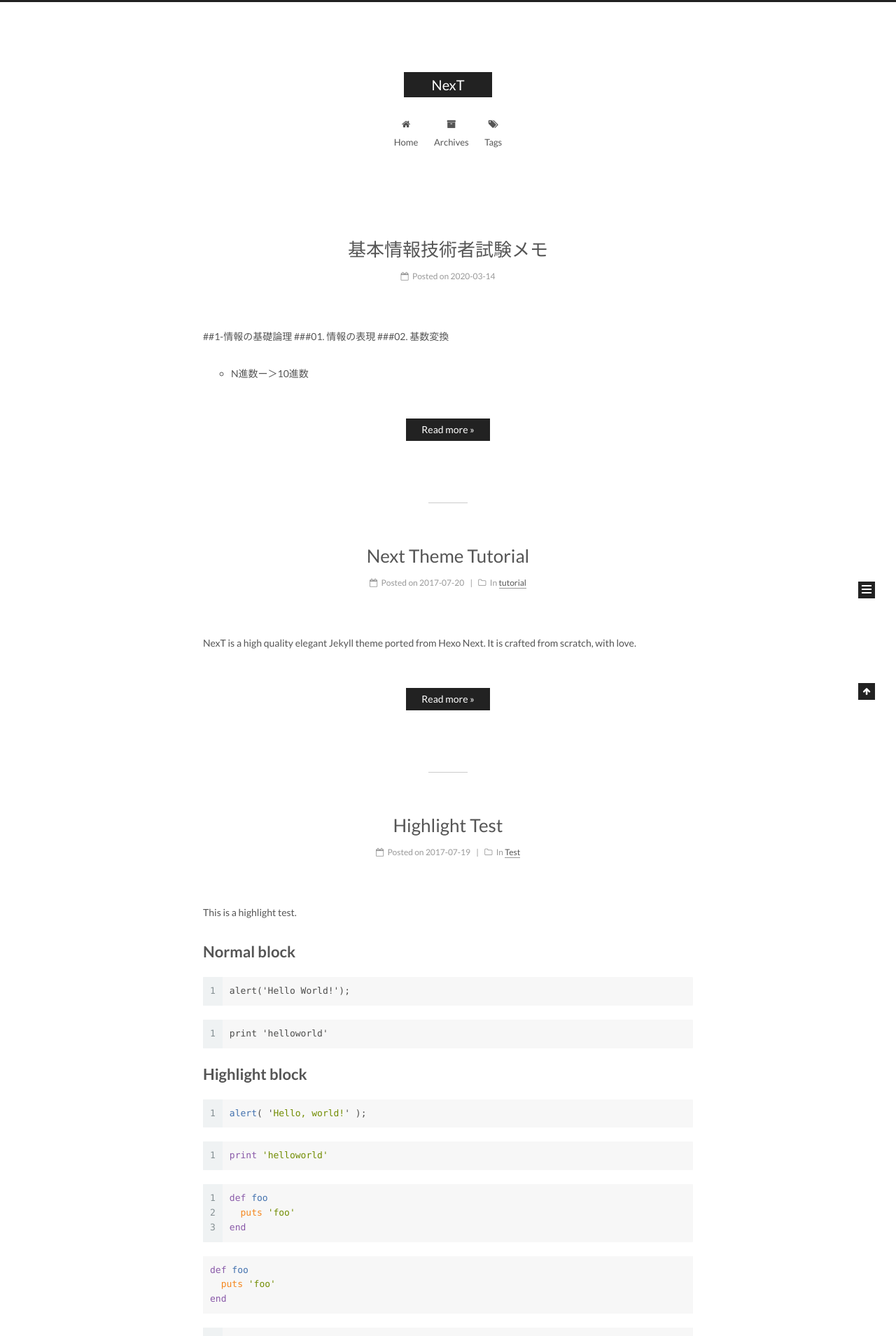
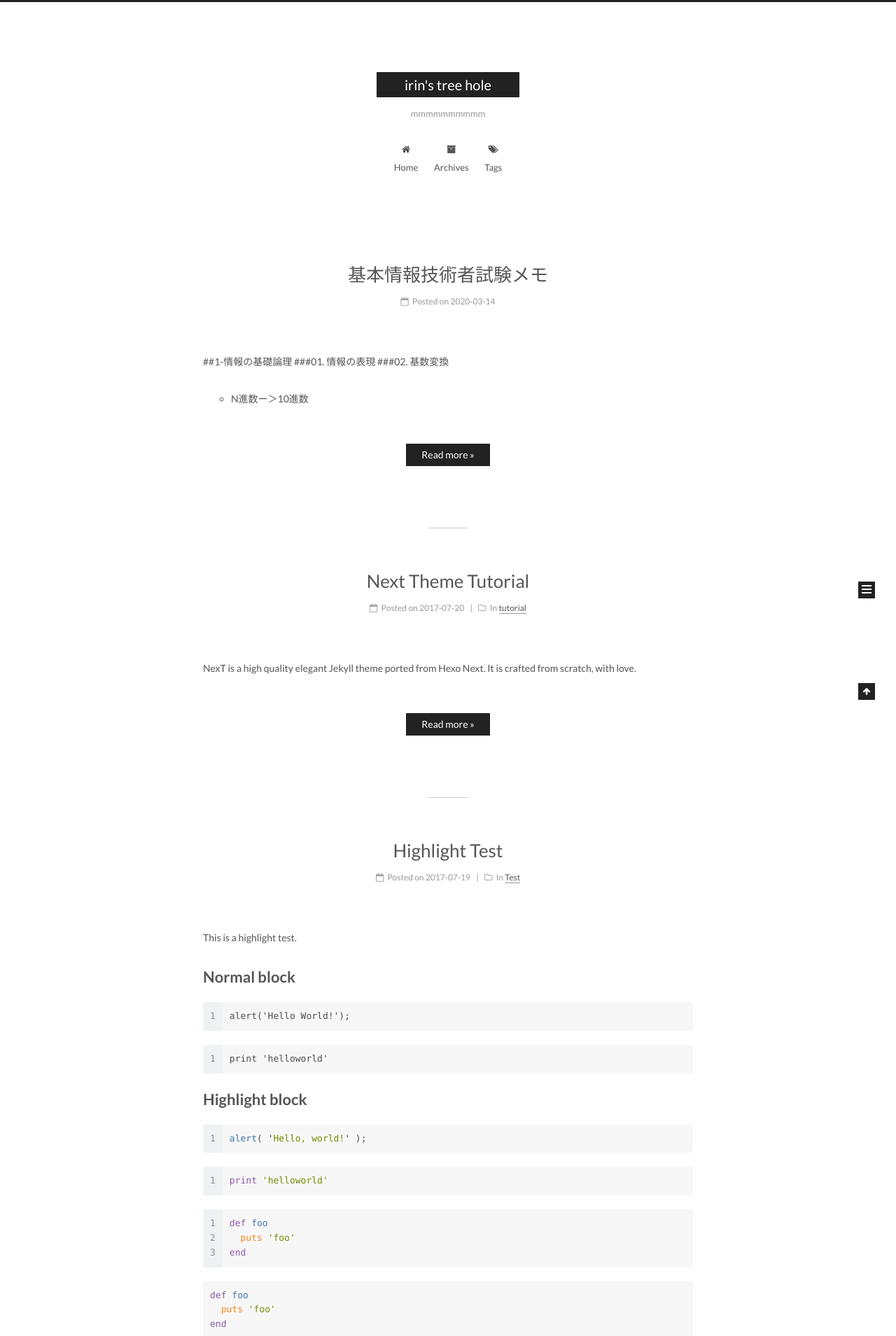
Before and after one commit to lisheng1009/lisheng1009.github.io-old, a Jekyll site: the page built from index.html, in a window 1280 px wide. Shown: the top 1909 px of the page at 70% size. Built offline with Jekyll 4.4.1, drawn with Linux system fonts in a browser that asks for light colours; emoji names are drawn with the system emoji font; the list of posts is cut into pages by our own code.

Commit message:
Update _config.yml

```diff
--- a/_config.yml
+++ b/_config.yml
@@ -4,9 +4,9 @@
 # ---------------------------------------------------------------
 
 # Site
-title: NexT
-subtitle:
-description:
+title: irin's tree hole
+subtitle: mmmmmmmmmm
+description: xxxxxxx
 author: John Doe
 # Support language: de, en, fr-FR, id, ja, ko, pt-BR, pt, ru, zh-Hans, zh-hk, zh-tw
 language: en
@@ -14,7 +14,7 @@ date_format: '%Y-%m-%d'
 
 # URL
 ## If your site is put in a subdirectory, set url as 'http://yoursite.com' and baseurl as '/child'
-url: https://lisheng1009.github.io/
+url: https://irin.in/
 baseurl:
 permalink: pretty
 
```
